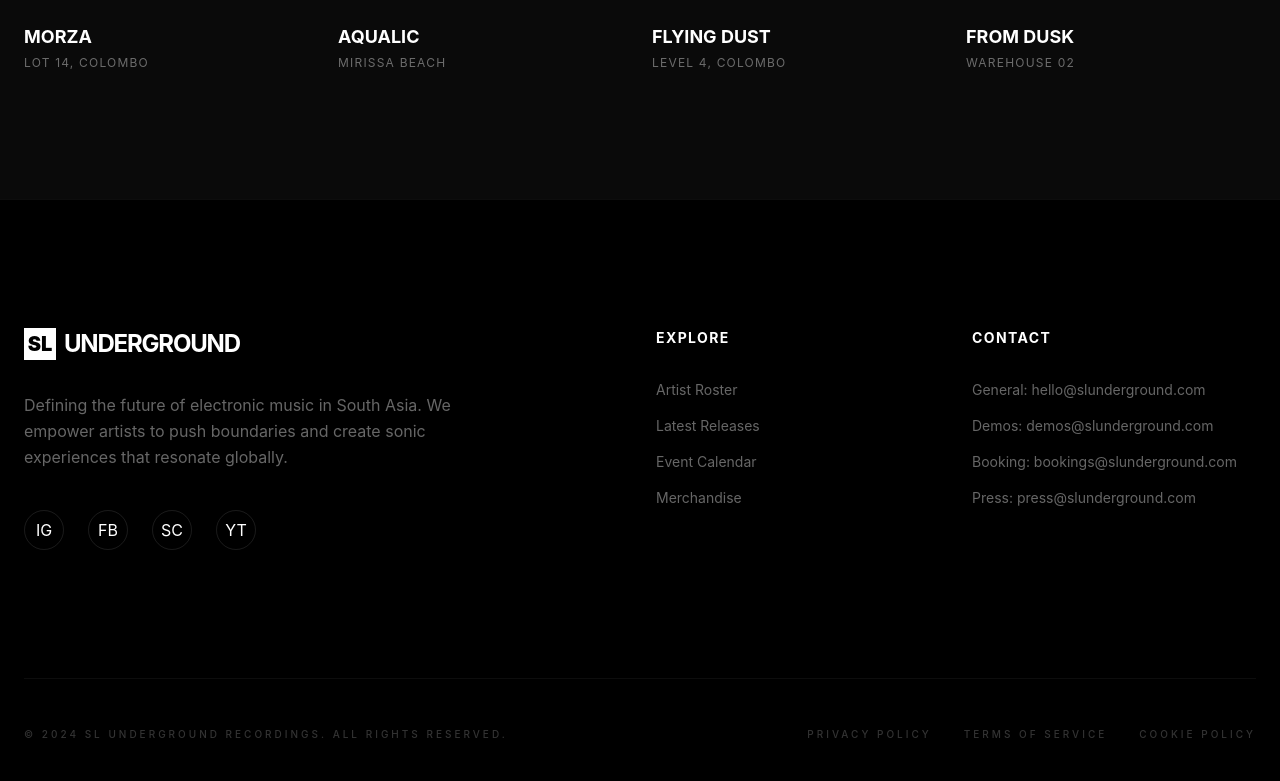
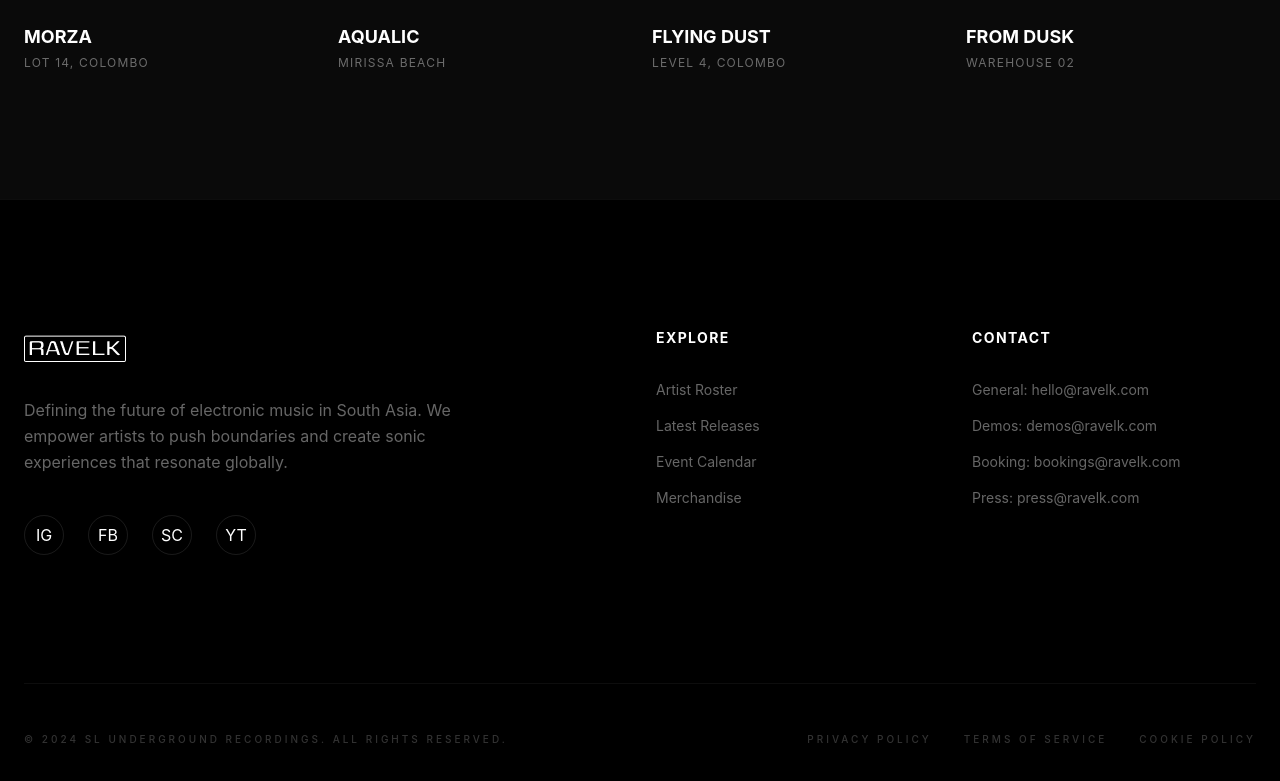
Before and after one commit to NisalShiranda/RaveLK, a React (Vite) app in the folder frontend/: page / in a window 1280 px wide. Shown: the part 3327-4108 px from the top of the page. Built offline with nearby package versions, Linux system fonts and the light colour scheme.

Commit message:
Footer Finished

```diff
--- a/frontend/src/components/Footer.jsx
+++ b/frontend/src/components/Footer.jsx
@@ -1,5 +1,6 @@
 
 import React from 'react';
+import logo from '../assets/logo.png';
 
 const Footer = () => {
   return (
@@ -8,8 +9,7 @@ const Footer = () => {
         <div className="grid grid-cols-1 lg:grid-cols-4 gap-16 lg:gap-8 mb-32">
           <div className="lg:col-span-2">
             <div className="flex items-center space-x-2 mb-8">
-              <div className="w-8 h-8 bg-white flex items-center justify-center font-black text-black text-xl">SL</div>
-              <span className="font-bold tracking-tighter text-2xl">UNDERGROUND</span>
+              <div><img src={logo}></img></div>
             </div>
             <p className="text-white/40 max-w-md leading-relaxed mb-10">
               Defining the future of electronic music in South Asia. We empower artists to push boundaries and create sonic experiences that resonate globally.
@@ -35,10 +35,10 @@ const Footer = () => {
           <div>
             <h4 className="text-sm font-bold mb-8 uppercase tracking-widest">Contact</h4>
             <ul className="space-y-4 text-white/40 text-sm">
-              <li>General: hello@slunderground.com</li>
-              <li>Demos: demos@slunderground.com</li>
-              <li>Booking: bookings@slunderground.com</li>
-              <li>Press: press@slunderground.com</li>
+              <li>General: hello@ravelk.com</li>
+              <li>Demos: demos@ravelk.com</li>
+              <li>Booking: bookings@ravelk.com</li>
+              <li>Press: press@ravelk.com</li>
             </ul>
           </div>
         </div>
```
